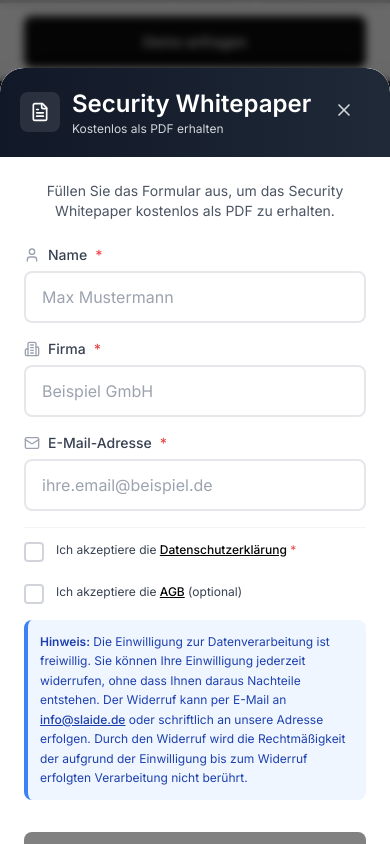
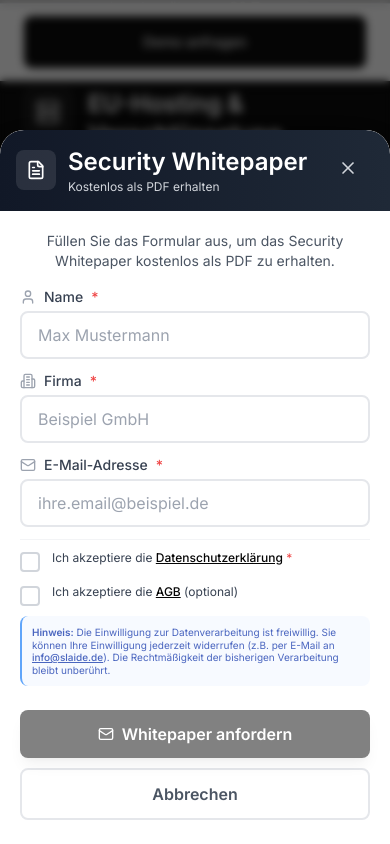
Before and after one commit to Lugier/Slaide-Website, a Next.js app: page / in a window 390 px wide. Both pictures are taken after a click on the link "Security Whitepaper anfordern". Shown: the part 8084-8928 px from the top of the page. Built offline with nearby package versions, Linux system fonts and the light colour scheme.

Commit message:
Optimize whitepaper modal layout to prevent content overflow on mobile

```diff
--- a/components/whitepaper-modal.tsx
+++ b/components/whitepaper-modal.tsx
@@ -108,7 +108,7 @@ export function WhitepaperModal({ isOpen, onClose }: WhitepaperModalProps): JSX.
         onClick={(e) => e.stopPropagation()}
       >
         {/* Header */}
-        <div className="bg-gradient-to-r from-gray-900 to-gray-800 text-white p-5 sm:p-6 rounded-t-3xl sm:rounded-t-2xl sticky top-0 z-10 sm:relative">
+        <div className="bg-gradient-to-r from-gray-900 to-gray-800 text-white p-4 sm:p-6 rounded-t-3xl sm:rounded-t-2xl sticky top-0 z-10 sm:relative">
           <div className="flex items-start justify-between">
             <div className="flex items-center gap-3">
               <div className="w-10 h-10 sm:w-12 sm:h-12 bg-white/10 rounded-lg flex items-center justify-center shrink-0">
@@ -130,7 +130,7 @@ export function WhitepaperModal({ isOpen, onClose }: WhitepaperModalProps): JSX.
           </div>
         </div>
 
-        <div className="p-6 sm:p-8">
+        <div className="p-5 sm:p-8">
 
           {success ? (
             <div className="text-center py-6 sm:py-8">
@@ -148,13 +148,13 @@ export function WhitepaperModal({ isOpen, onClose }: WhitepaperModalProps): JSX.
             </div>
           ) : (
             <>
-              <p className="text-sm sm:text-base text-gray-600 mb-6 text-center">
+              <p className="text-sm sm:text-base text-gray-600 mb-4 text-center">
                 Füllen Sie das Formular aus, um das Security Whitepaper kostenlos als PDF zu erhalten.
               </p>
 
-              <form onSubmit={handleSubmit} className="space-y-4 sm:space-y-5">
+              <form onSubmit={handleSubmit} className="space-y-3 sm:space-y-4">
                 <div>
-                  <label htmlFor="name" className="flex items-center gap-2 text-sm font-medium text-gray-700 mb-1.5 sm:mb-2">
+                  <label htmlFor="name" className="flex items-center gap-2 text-sm font-medium text-gray-700 mb-1 sm:mb-1.5">
                     <User className="w-4 h-4 text-gray-400" />
                     Name <span className="text-red-500">*</span>
                   </label>
@@ -168,13 +168,13 @@ export function WhitepaperModal({ isOpen, onClose }: WhitepaperModalProps): JSX.
                     }}
                     required
                     placeholder="Max Mustermann"
-                    className="w-full px-4 py-3 border-2 border-gray-200 rounded-lg focus:border-black focus:outline-none text-base transition-all text-black placeholder:text-gray-400 min-h-[48px]"
+                    className="w-full px-4 py-2.5 border-2 border-gray-200 rounded-lg focus:border-black focus:outline-none text-base transition-all text-black placeholder:text-gray-400 min-h-[44px]"
                     disabled={isLoading}
                   />
                 </div>
 
                 <div>
-                  <label htmlFor="company" className="flex items-center gap-2 text-sm font-medium text-gray-700 mb-1.5 sm:mb-2">
+                  <label htmlFor="company" className="flex items-center gap-2 text-sm font-medium text-gray-700 mb-1 sm:mb-1.5">
                     <Building2 className="w-4 h-4 text-gray-400" />
                     Firma <span className="text-red-500">*</span>
                   </label>
@@ -188,13 +188,13 @@ export function WhitepaperModal({ isOpen, onClose }: WhitepaperModalProps): JSX.
                     }}
                     required
                     placeholder="Beispiel GmbH"
-                    className="w-full px-4 py-3 border-2 border-gray-200 rounded-lg focus:border-black focus:outline-none text-base transition-all text-black placeholder:text-gray-400 min-h-[48px]"
+                    className="w-full px-4 py-2.5 border-2 border-gray-200 rounded-lg focus:border-black focus:outline-none text-base transition-all text-black placeholder:text-gray-400 min-h-[44px]"
                     disabled={isLoading}
                   />
                 </div>
 
                 <div>
-                  <label htmlFor="email" className="flex items-center gap-2 text-sm font-medium text-gray-700 mb-1.5 sm:mb-2">
+                  <label htmlFor="email" className="flex items-center gap-2 text-sm font-medium text-gray-700 mb-1 sm:mb-1.5">
                     <Mail className="w-4 h-4 text-gray-400" />
                     E-Mail-Adresse <span className="text-red-500">*</span>
                   </label>
@@ -208,13 +208,13 @@ export function WhitepaperModal({ isOpen, onClose }: WhitepaperModalProps): JSX.
                     }}
                     required
                     placeholder="ihre.email@beispiel.de"
-                    className="w-full px-4 py-3 border-2 border-gray-200 rounded-lg focus:border-black focus:outline-none text-base transition-all text-black placeholder:text-gray-400 min-h-[48px]"
+                    className="w-full px-4 py-2.5 border-2 border-gray-200 rounded-lg focus:border-black focus:outline-none text-base transition-all text-black placeholder:text-gray-400 min-h-[44px]"
                     disabled={isLoading}
                   />
                 </div>
 
-                <div className="space-y-3 pt-2 border-t border-gray-100">
-                  <label className="flex items-start gap-3 cursor-pointer group py-1">
+                <div className="space-y-2 pt-2 border-t border-gray-100">
+                  <label className="flex items-start gap-3 cursor-pointer group py-0.5">
                     <div className="relative mt-0.5 shrink-0">
                       <input
                         type="checkbox"
@@ -237,7 +237,7 @@ export function WhitepaperModal({ isOpen, onClose }: WhitepaperModalProps): JSX.
                         {datenschutzAccepted && <CheckCircle2 className="w-4 h-4 text-white" />}
                       </div>
                     </div>
-                    <span className="text-xs sm:text-sm text-gray-700 leading-relaxed flex-1">
+                    <span className="text-xs sm:text-sm text-gray-700 leading-snug flex-1">
                       Ich akzeptiere die{' '}
                       <a
                         href="/datenschutz"
@@ -252,7 +252,7 @@ export function WhitepaperModal({ isOpen, onClose }: WhitepaperModalProps): JSX.
                     </span>
                   </label>
 
-                  <label className="flex items-start gap-3 cursor-pointer group py-1">
+                  <label className="flex items-start gap-3 cursor-pointer group py-0.5">
                     <div className="relative mt-0.5 shrink-0">
                       <input
                         type="checkbox"
@@ -274,7 +274,7 @@ export function WhitepaperModal({ isOpen, onClose }: WhitepaperModalProps): JSX.
                         {agbAccepted && <CheckCircle2 className="w-4 h-4 text-white" />}
                       </div>
                     </div>
-                    <span className="text-xs sm:text-sm text-gray-700 leading-relaxed flex-1">
+                    <span className="text-xs sm:text-sm text-gray-700 leading-snug flex-1">
                       Ich akzeptiere die{' '}
                       <a
                         href="/agb"
@@ -289,47 +289,42 @@ export function WhitepaperModal({ isOpen, onClose }: WhitepaperModalProps): JSX.
                     </span>
                   </label>
 
-                  <div className="bg-blue-50 border-l-4 border-blue-500 p-3 rounded-lg mt-2">
-                    <p className="text-xs text-blue-800 leading-relaxed">
+                  <div className="bg-blue-50/50 border-l-2 border-blue-400 p-2.5 rounded-lg mt-1">
+                    <p className="text-[10px] sm:text-[11px] text-blue-800/80 leading-tight">
                       <strong>Hinweis:</strong> Die Einwilligung zur
                       Datenverarbeitung ist freiwillig. Sie können Ihre
-                      Einwilligung jederzeit widerrufen, ohne dass Ihnen
-                      daraus Nachteile entstehen. Der Widerruf kann per E-Mail
+                      Einwilligung jederzeit widerrufen (z.B. per E-Mail
                       an{' '}
                       <a
                         href="mailto:info@slaide.de"
                         className="underline font-medium"
                       >
                         info@slaide.de
-                      </a>{' '}
-                      oder schriftlich an unsere Adresse erfolgen. Durch den
-                      Widerruf wird die Rechtmäßigkeit der aufgrund der
-                      Einwilligung bis zum Widerruf erfolgten Verarbeitung nicht
-                      berührt.
+                      </a>). Die Rechtmäßigkeit der bisherigen Verarbeitung bleibt unberührt.
                     </p>
                   </div>
                 </div>
 
                 {error && (
-                  <div className="p-3 sm:p-4 bg-red-50 border-l-4 border-red-500 rounded-lg animate-in fade-in slide-in-from-left-2">
-                    <p className="text-xs sm:text-sm text-red-700 font-medium">{error}</p>
+                  <div className="p-2 sm:p-3 bg-red-50 border-l-4 border-red-500 rounded-lg animate-in fade-in slide-in-from-left-2">
+                    <p className="text-[11px] sm:text-xs text-red-700 font-medium">{error}</p>
                   </div>
                 )}
 
-                <div className="flex flex-col sm:flex-row gap-3 pt-4 pb-2 sm:pb-0">
+                <div className="flex flex-col sm:flex-row gap-2.5 pt-3 pb-1 sm:pb-0">
                   <button
                     type="submit"
-                    className="flex-1 px-6 py-3.5 sm:py-3.5 bg-black text-white rounded-lg font-semibold hover:bg-gray-800 transition-all disabled:opacity-50 disabled:cursor-not-allowed flex items-center justify-center gap-2 shadow-lg hover:shadow-xl disabled:shadow-lg order-1 sm:order-2 min-h-[52px] sm:min-h-[44px]"
+                    className="flex-1 px-6 py-3 bg-black text-white rounded-lg font-semibold hover:bg-gray-800 transition-all disabled:opacity-50 disabled:cursor-not-allowed flex items-center justify-center gap-2 shadow-lg hover:shadow-xl disabled:shadow-lg order-1 sm:order-2 min-h-[48px] sm:min-h-[40px]"
                     disabled={isLoading || !name || !company || !email || !datenschutzAccepted}
                   >
                     {isLoading ? (
                       <>
-                        <Loader2 className="w-5 h-5 animate-spin" />
+                        <Loader2 className="w-4 h-4 animate-spin" />
                         <span>Wird gesendet...</span>
                       </>
                     ) : (
                       <>
-                        <Mail className="w-5 h-5" />
+                        <Mail className="w-4 h-4" />
                         <span>Whitepaper anfordern</span>
                       </>
                     )}
@@ -337,7 +332,7 @@ export function WhitepaperModal({ isOpen, onClose }: WhitepaperModalProps): JSX.
                   <button
                     type="button"
                     onClick={onClose}
-                    className="flex-1 px-6 py-3.5 sm:py-3.5 border-2 border-gray-300 rounded-lg font-semibold hover:border-gray-400 hover:bg-gray-100 transition-all disabled:opacity-50 text-gray-700 order-2 sm:order-1 min-h-[52px] sm:min-h-[44px]"
+                    className="flex-1 px-6 py-3 border-2 border-gray-200 rounded-lg font-semibold hover:border-gray-300 hover:bg-gray-50 transition-all disabled:opacity-50 text-gray-600 order-2 sm:order-1 min-h-[48px] sm:min-h-[40px]"
                     disabled={isLoading}
                   >
                     Abbrechen
```
